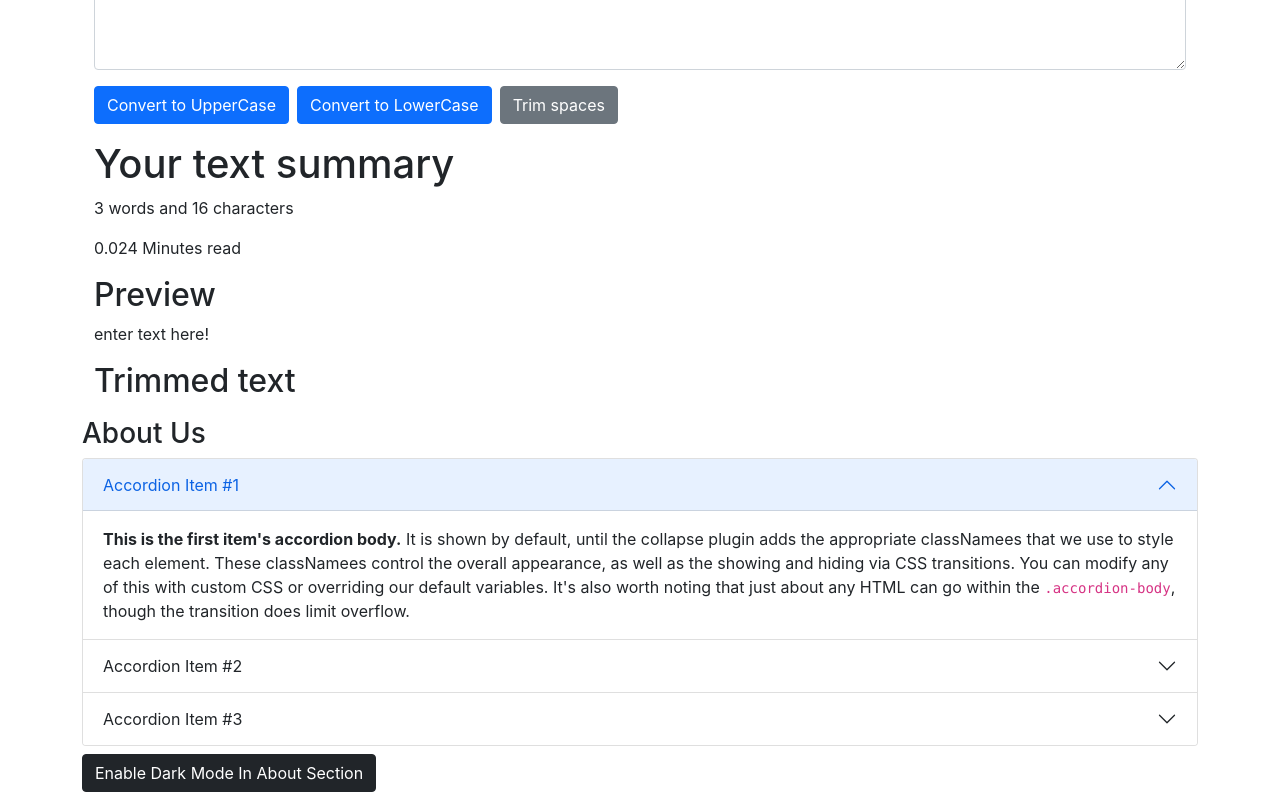
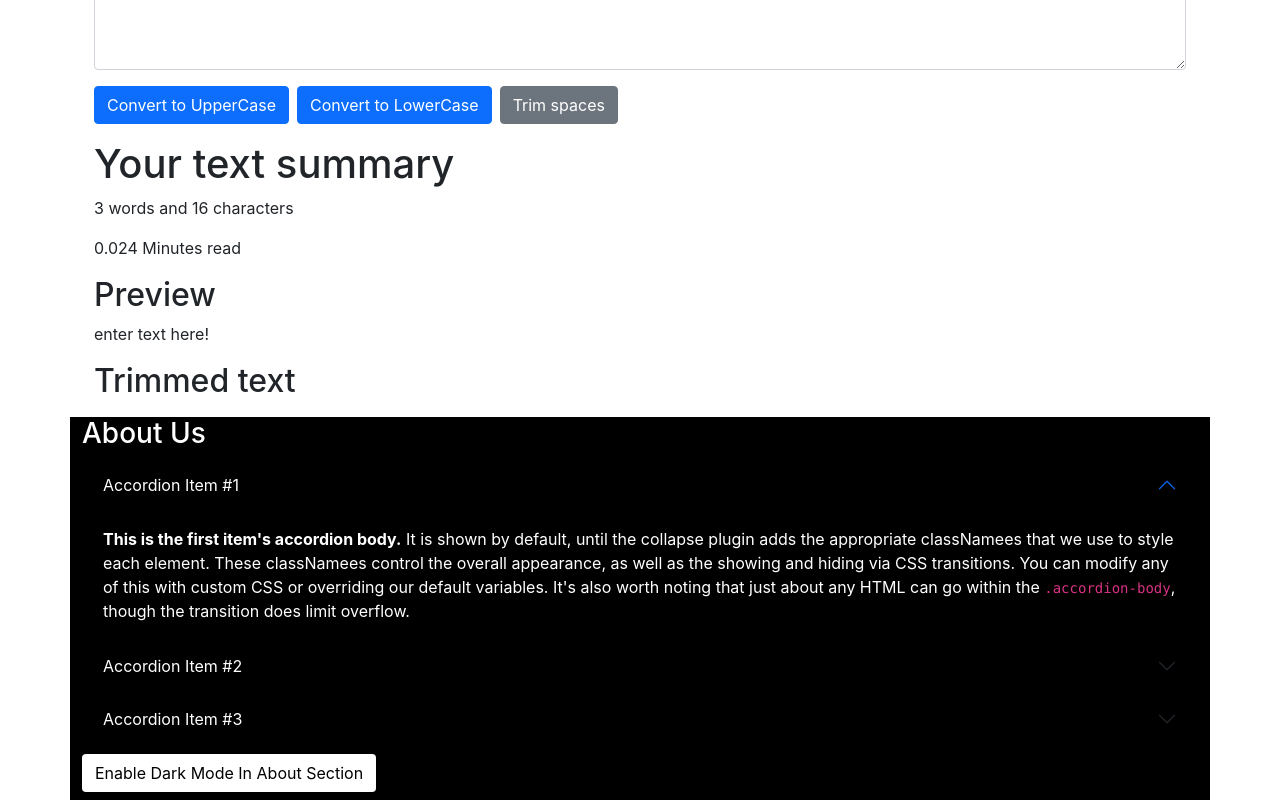
Before and after one commit to kapil551/ReactJs-Code-with-harry, a React (Create React App) app in the folder my-app/: page / in a window 1280 px wide. Shown: the part 264-1064 px from the top of the page. Built offline with nearby package versions, Linux system fonts and the light colour scheme.

Commit message:
Enable dark mode in About component

```diff
--- a/my-app/src/components/About.js
+++ b/my-app/src/components/About.js
@@ -6,15 +6,26 @@ import React from 'react'
 
 export default function About() {
 
+    // Enble dark mode in about component
+    let myStyle = {
+        color: "white",
+        backgroundColor: "black",
+    }
+
+    let btnStyle = {
+        backgroundColor: "white",
+        color: "black"
+    }
+
     return (
-        <div className="container">
+        <div className="container" style={myStyle}>
 
             <h3>About Us</h3>
 
             <div className="accordion" id="accordionExample">
-                <div className="accordion-item">
+                <div className="accordion-item" style={myStyle}>
                     <h2 className="accordion-header" id="headingOne">
-                    <button className="accordion-button" type="button" data-bs-toggle="collapse" data-bs-target="#collapseOne" aria-expanded="true" aria-controls="collapseOne">
+                    <button className="accordion-button" type="button" data-bs-toggle="collapse" data-bs-target="#collapseOne" aria-expanded="true" aria-controls="collapseOne" style={myStyle}>
                         Accordion Item #1
                     </button>
                     </h2>
@@ -24,9 +35,9 @@ export default function About() {
                     </div>
                     </div>
                 </div>
-                <div className="accordion-item">
+                <div className="accordion-item" style={myStyle}>
                     <h2 className="accordion-header" id="headingTwo">
-                    <button className="accordion-button collapsed" type="button" data-bs-toggle="collapse" data-bs-target="#collapseTwo" aria-expanded="false" aria-controls="collapseTwo">
+                    <button className="accordion-button collapsed" type="button" data-bs-toggle="collapse" data-bs-target="#collapseTwo" aria-expanded="false" aria-controls="collapseTwo" style={myStyle}>
                         Accordion Item #2
                     </button>
                     </h2>
@@ -36,9 +47,9 @@ export default function About() {
                     </div>
                     </div>
                 </div>
-                <div className="accordion-item">
+                <div className="accordion-item" style={myStyle}>
                     <h2 className="accordion-header" id="headingThree">
-                    <button className="accordion-button collapsed" type="button" data-bs-toggle="collapse" data-bs-target="#collapseThree" aria-expanded="false" aria-controls="collapseThree">
+                    <button className="accordion-button collapsed" type="button" data-bs-toggle="collapse" data-bs-target="#collapseThree" aria-expanded="false" aria-controls="collapseThree" style={myStyle}>
                         Accordion Item #3
                     </button>
                     </h2>
@@ -50,7 +61,7 @@ export default function About() {
                 </div>
             </div>
 
-            <button type="button" className="btn btn-dark my-2">Enable Dark Mode In About Section</button>
+            <button type="button" className="btn my-2" style={btnStyle}>Enable Dark Mode In About Section</button>
         </div>
     )
 }
```
